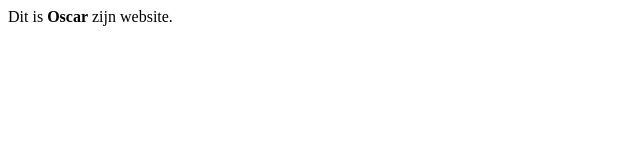
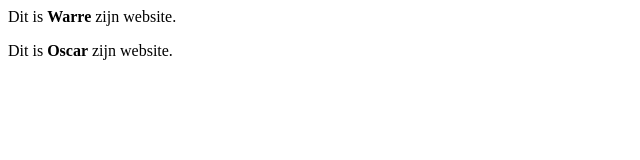
Before and after one commit to Warrefdsfdsfdsfsd/Test, a plain HTML site: page index.html in a window 1280 px wide. Shown: the whole page, without its empty margins (0-640 px from the left). Drawn offline with Linux system fonts and the light colour scheme.

Commit message:
Update index.html

```diff
--- a/index.html
+++ b/index.html
@@ -1 +1,2 @@
+<p>Dit is <strong>Warre</strong> zijn website.</p>
 <p>Dit is <strong>Oscar</strong> zijn website.</p>
```
